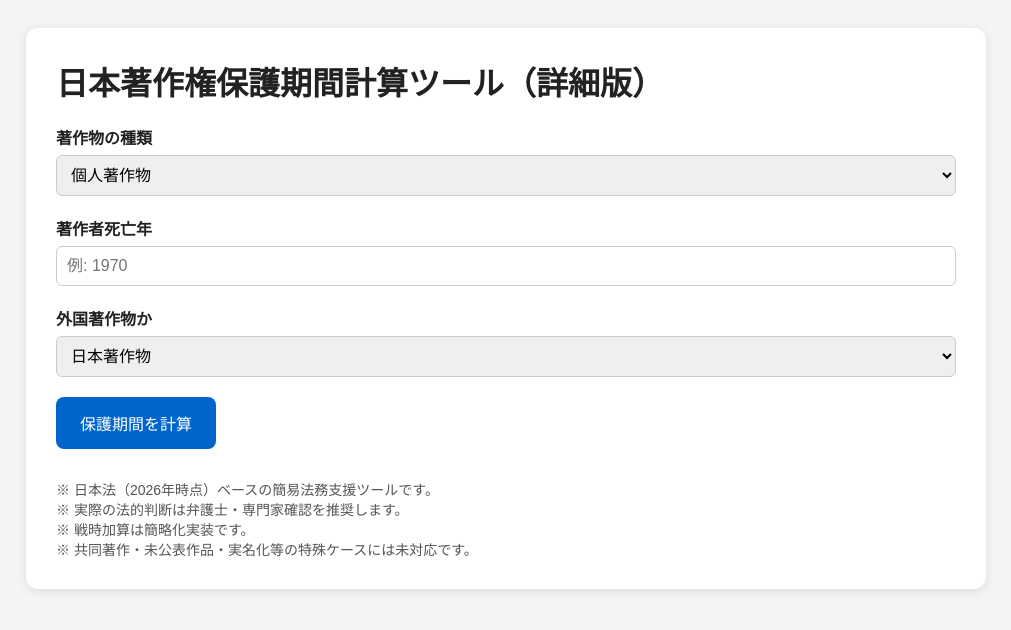
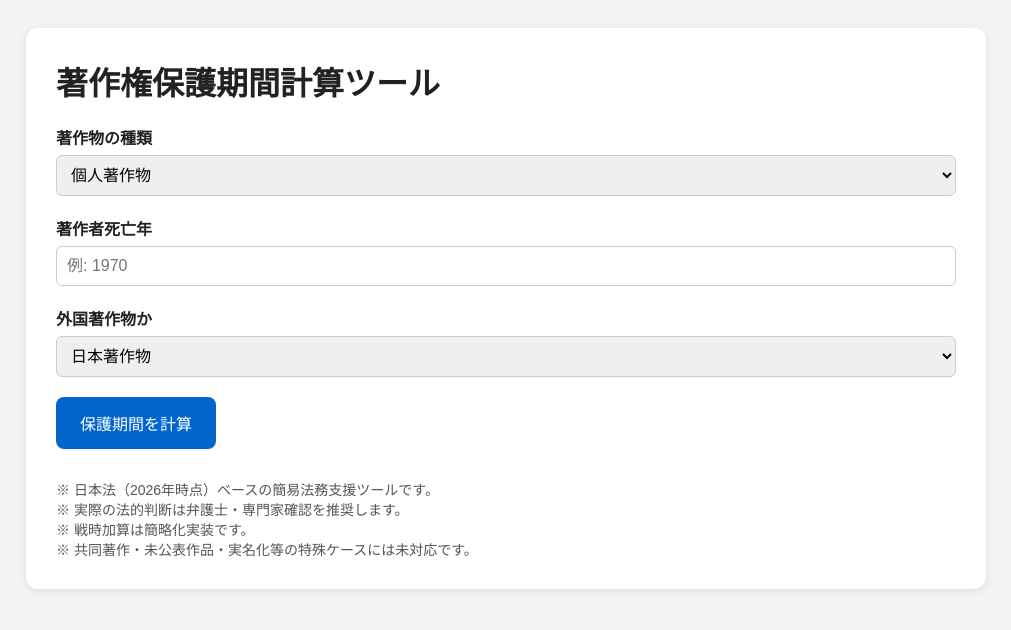
Before and after one commit to nehemiaharchives/copyrightcalc, a plain HTML site: page index.html in a window 1280 px wide. Shown: the whole page, without its empty margins (134-1145 px from the left). Drawn offline with Linux system fonts and the light colour scheme.

Commit message:
Simplify title

```diff
--- a/index.html
+++ b/index.html
@@ -95,7 +95,7 @@ button:hover{
 
 <div class="container">
 
-<h1>日本著作権保護期間計算ツール（詳細版）</h1>
+<h1>著作権保護期間計算ツール</h1>
 
 <div class="section">
 <label>著作物の種類</label>
```
